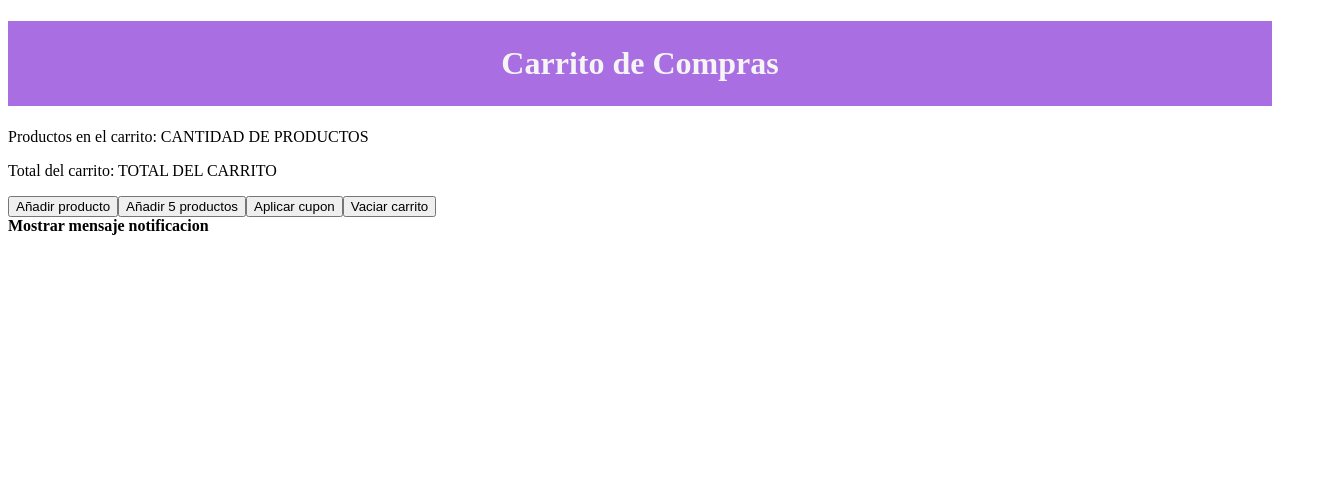
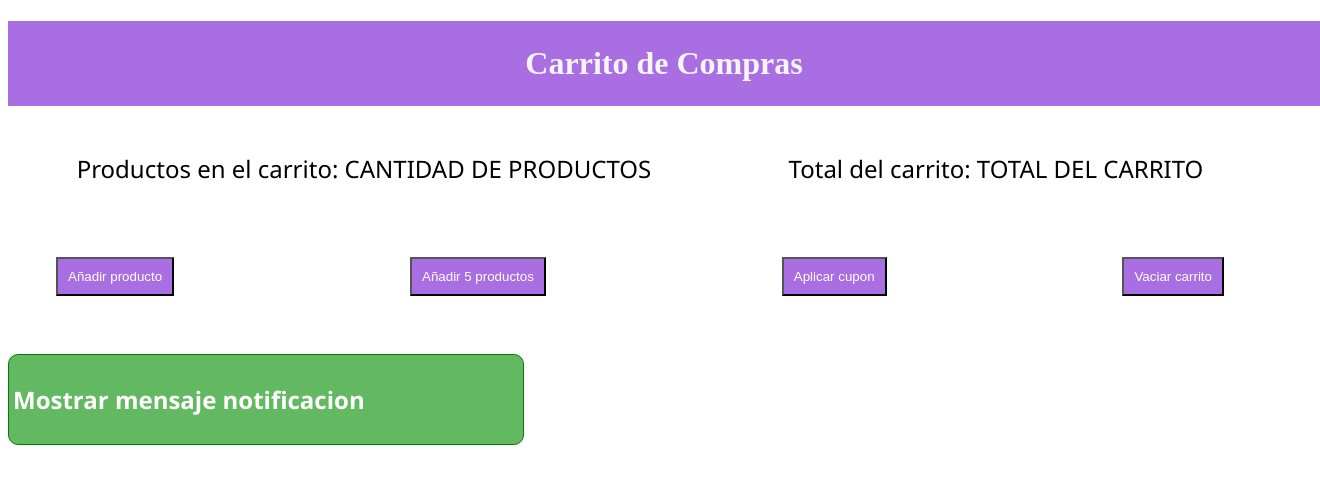
Before and after one commit to Juan8516/01.carritoComprasAngular, an Angular app: page / in a window 1280 px wide. Shown: the top 484 px of the page, 1320 px wide, since content can reach past the window. Built offline with nearby package versions, Linux system fonts and the light colour scheme.

Commit message:
estilos carrito

```diff
--- a/src/app/components/carrito/carrito.css
+++ b/src/app/components/carrito/carrito.css
@@ -2,7 +2,46 @@ h1 {
   display: flex;
   justify-content: center;
   background-color: rgb(170, 110, 227);
-  max-width: 100%;
+  width: 100%;
   color: whitesmoke;
   padding: 1.5rem;
 }
+
+p {
+  font-size: 1.5rem;
+  font-family:'Segoe UI', Tahoma, Geneva, Verdana, sans-serif;
+}
+
+.contenedor {
+  display: flex;
+  justify-content: space-around;
+}
+
+button {
+  background-color: rgb(170, 110, 227);;
+  padding: 10px;
+  color: white;
+  cursor: pointer;
+  position: relative;
+  overflow: hidden;
+  transition: all .5s;
+  animation: span3 2s linear infinite;
+  animation-delay: 3s;
+}
+
+.botones {
+  display: flex;
+  justify-content: space-between;
+  padding: 3rem;
+}
+
+.notificacion {
+  background-color: rgb(98, 185, 98);
+  border: 1px, solid, green;
+  color: white;
+  margin-top: 10px;
+  padding: 4px;
+  font-weight: bold;
+  border-radius: 10px;
+  width: 40%;
+}
--- a/src/app/components/carrito/carrito.html
+++ b/src/app/components/carrito/carrito.html
@@ -1,15 +1,17 @@
 <h1>Carrito de Compras</h1>
 
-<div>
+<div class="contenedor">
     <p>Productos en el carrito: CANTIDAD DE PRODUCTOS</p>
     <P>Total del carrito: TOTAL DEL CARRITO</P>
+</div>
 
+<div class="botones">
     <button>Añadir producto</button>
     <button>Añadir 5 productos</button>
     <button>Aplicar cupon</button>
     <button>Vaciar carrito</button>
 </div>
 
-<div>
-  <strong>Mostrar mensaje notificacion</strong>
+<div class="notificacion">
+  <p>Mostrar mensaje notificacion</p>
 </div>
```
